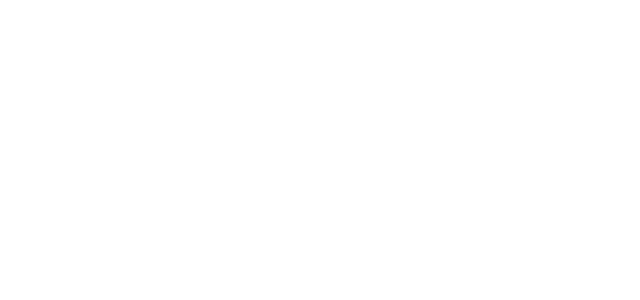
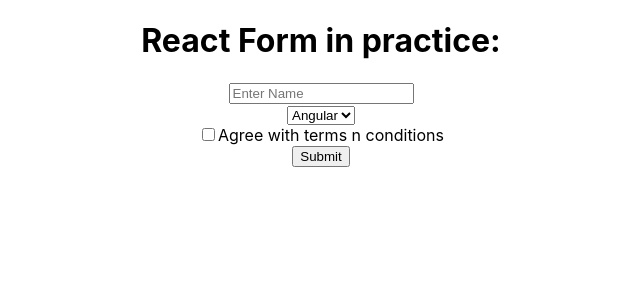
Before and after one commit to Raviegupta/React-Practice, a React (Create React App) app: page / in a window 1280 px wide. Shown: the top 300 px of the page, without its empty margins (319-959 px from the left). Built offline with nearby package versions, Linux system fonts and the light colour scheme.

Commit message:
React Forms

```diff
--- a/src/App.js
+++ b/src/App.js
@@ -19,8 +19,12 @@
 
 import ContextAPIchild from './Hooks/ContextAPI/ContextAPIchild';
 import ContextAPIotherchild from './Hooks/ContextAPI/ContextAPIotherchild';
+
+import ReactForm1 from './FormsReact/ReactForm1';
+
+
+
 export const GlobalInfo = createContext();
-
 
 function App() {
 
@@ -54,7 +58,7 @@
       {/* <ContextAPIchild /> */}
       {/* <ContextAPIotherchild /> */}
 
-
+      <ReactForm1 />
     </div>
     </GlobalInfo.Provider>
   );
--- /dev/null
+++ b/src/FormsReact/ReactForm1.jsx
@@ -0,0 +1,36 @@
+import React, { useState } from 'react'
+
+const ReactForm1 = () => {
+
+    const [name, setName] = useState(0);
+    const [framework, setFramework ] = useState('');
+    const [TnC, setTnC] = useState(false);
+
+    const handleData=(event)=> {
+        event.preventDefault();
+        console.warn(name, framework, TnC);
+    }
+
+  return (
+    <div>
+        <h1>React Form in practice:</h1>
+
+        <form action="" onSubmit={handleData}>
+            <input type="text" name="" id="" onChange={(e)=>setName(e.target.value)} placeholder='Enter Name'/> <br />
+
+            <select name="" id="" onChange={(e)=>setFramework(e.target.value)}>
+                <option value="Angular Js">Angular</option>
+                <option value="React Js">React</option>
+                <option value="Vue Js">Vue</option>
+            </select> <br />
+
+            <input type="checkbox" name="" id="" onChange={(e)=>setTnC(e.target.checked)} /><span>Agree with terms n conditions</span> <br />
+
+            <button type="submit">Submit</button>
+        </form>
+
+    </div>
+  )
+}
+
+export default ReactForm1
```
